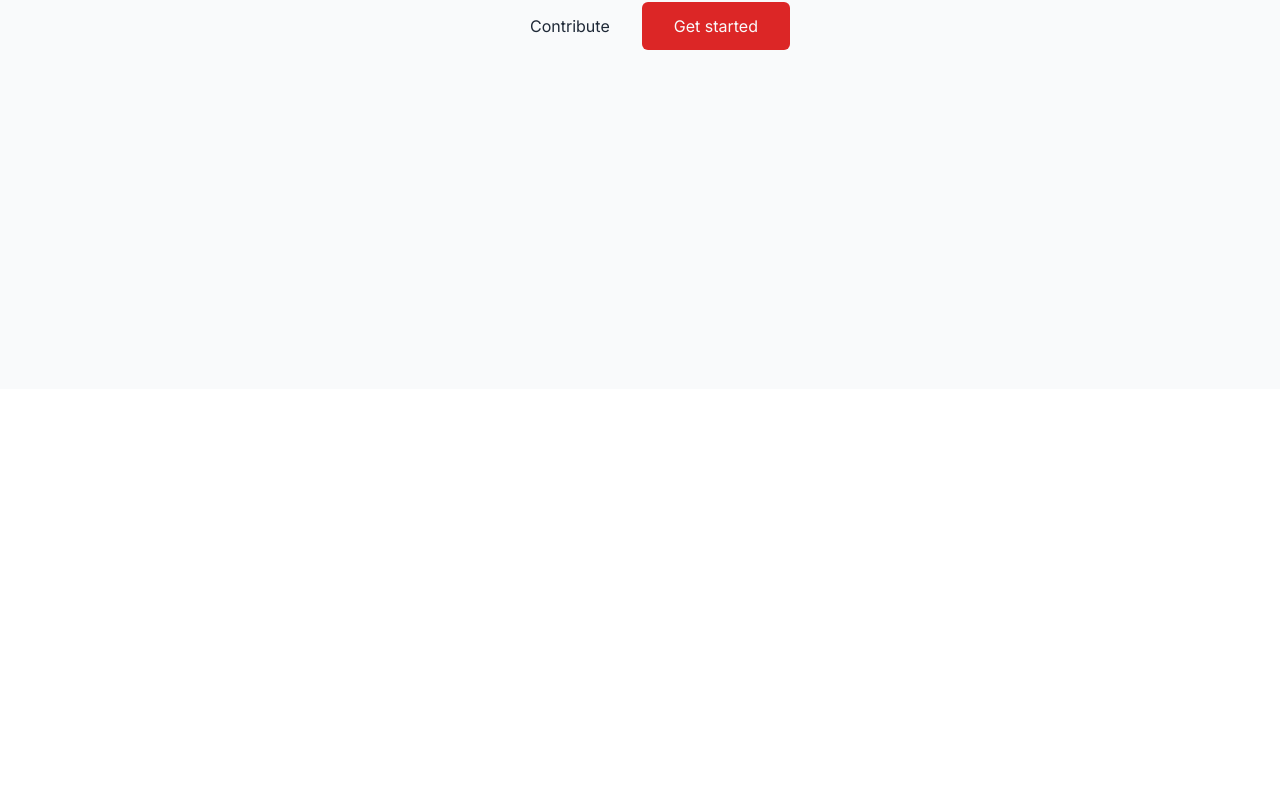
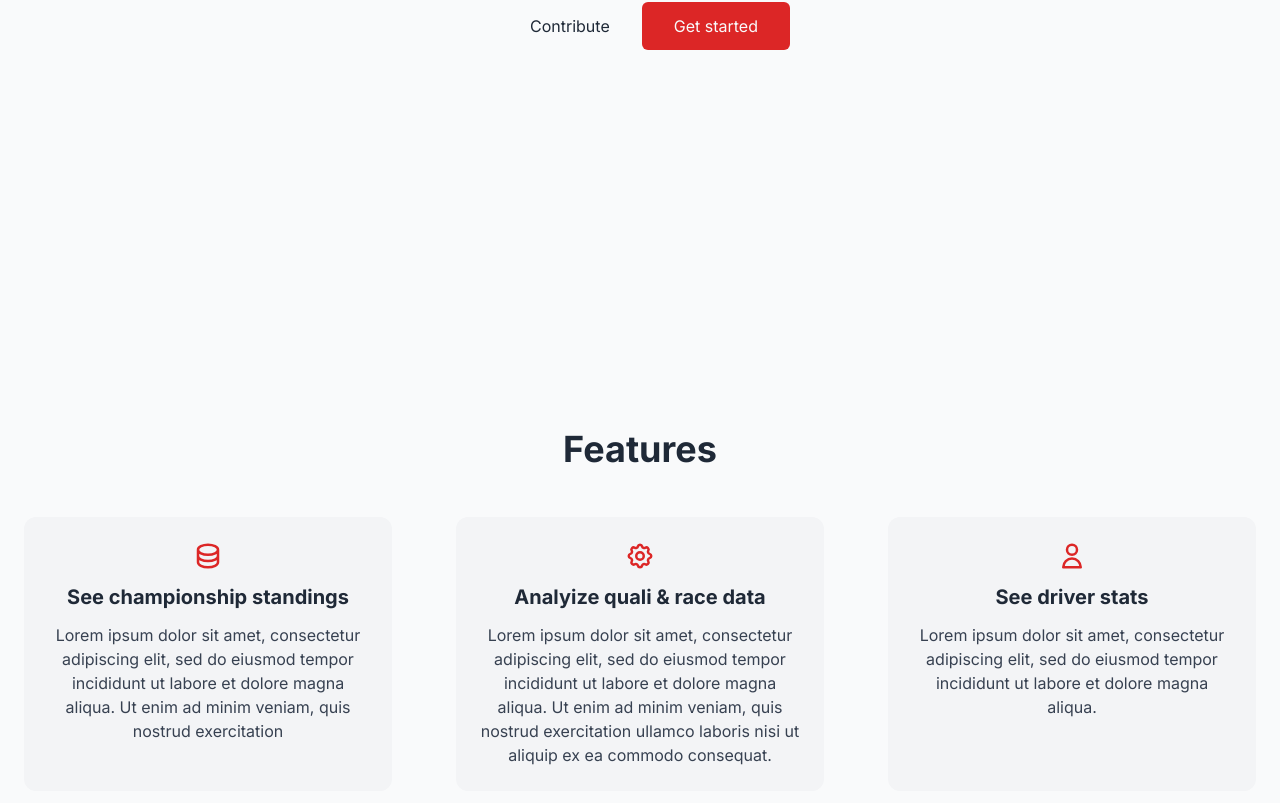
Before and after one commit to milan-codes/the-briefing-room, a Next.js app: page / in a window 1280 px wide. Shown: the part 475-1278 px from the top of the page. Before the commit the page ends 864 px from the top, so only its background shows below. Built offline with nearby package versions, Linux system fonts and the light colour scheme; some icons are missing.

Commit message:
Features block

```diff
--- /dev/null
+++ b/components/Features/FeatureBlock.tsx
@@ -0,0 +1,18 @@
+import { ReactNode } from "react";
+import { IconProps } from "tabler-icons-react";
+
+export interface FeatureBlockProps {
+  title: string;
+  description: string;
+  icon: ReactNode;
+}
+
+const FeatureBlock: React.FC<FeatureBlockProps> = ({ title, description, icon }) => (
+  <div className="flex flex-col items-center p-6 space-y-3 text-center bg-gray-100 rounded-xl dark:bg-gray-800">
+    <div className="text-red-600">{icon}</div>
+    <h1 className="text-xl font-semibold text-gray-800 dark:text-gray-200">{title}</h1>
+    <p className="text-gray-700 dark:text-gray-300">{description}</p>
+  </div>
+);
+
+export default FeatureBlock;
--- /dev/null
+++ b/components/Features/Features.tsx
@@ -0,0 +1,23 @@
+import FeatureBlock, { FeatureBlockProps } from "./FeatureBlock";
+
+interface FeaturesProps {
+  features: FeatureBlockProps[];
+}
+
+const Features: React.FC<FeaturesProps> = ({ features }) => (
+  <div className="bg-gray-50 dark:bg-black min-h-screen">
+    <div className="max-w-7xl px-6 pt-10 mx-auto">
+      <h1 className="text-3xl font-semibold text-center text-gray-800 capitalize lg:text-4xl dark:text-white">
+        Features
+      </h1>
+
+      <div className="grid grid-cols-1 gap-8 mt-8 xl:mt-12 xl:gap-16 md:grid-cols-2 xl:grid-cols-3">
+        {features.map(({ title, description, icon }, index) => (
+          <FeatureBlock key={index} title={title} description={description} icon={icon} />
+        ))}
+      </div>
+    </div>
+  </div>
+);
+
+export default Features;
--- /dev/null
+++ b/components/Features/index.tsx
@@ -0,0 +1 @@
+export { default } from "./Features";
--- a/pages/index.tsx
+++ b/pages/index.tsx
@@ -1,6 +1,8 @@
 import Navbar from "../components/Navbar";
 import type { NextPage } from "next";
 import Hero from "../components/Hero";
+import Features from "../components/Features";
+import { CogIcon, DatabaseIcon, UserIcon } from "@heroicons/react/outline";
 const Home: NextPage = () => {
   return (
     <div>
@@ -11,6 +13,28 @@ const Home: NextPage = () => {
         ]}
       />
       <Hero />
+      <Features
+        features={[
+          {
+            title: "See championship standings",
+            description:
+              "Lorem ipsum dolor sit amet, consectetur adipiscing elit, sed do eiusmod tempor incididunt ut labore et dolore magna aliqua. Ut enim ad minim veniam, quis nostrud exercitation",
+            icon: <DatabaseIcon style={{ width: 30, height: 30 }} />,
+          },
+          {
+            title: "Analyize quali & race data",
+            description:
+              "Lorem ipsum dolor sit amet, consectetur adipiscing elit, sed do eiusmod tempor incididunt ut labore et dolore magna aliqua. Ut enim ad minim veniam, quis nostrud exercitation ullamco laboris nisi ut aliquip ex ea commodo consequat.",
+            icon: <CogIcon style={{ width: 30, height: 30 }} />,
+          },
+          {
+            title: "See driver stats",
+            description:
+              "Lorem ipsum dolor sit amet, consectetur adipiscing elit, sed do eiusmod tempor incididunt ut labore et dolore magna aliqua.",
+            icon: <UserIcon style={{ width: 30, height: 30 }} />,
+          },
+        ]}
+      />
     </div>
   );
 };
```
